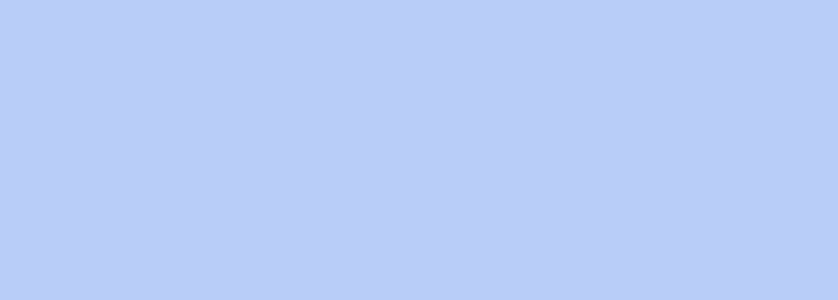
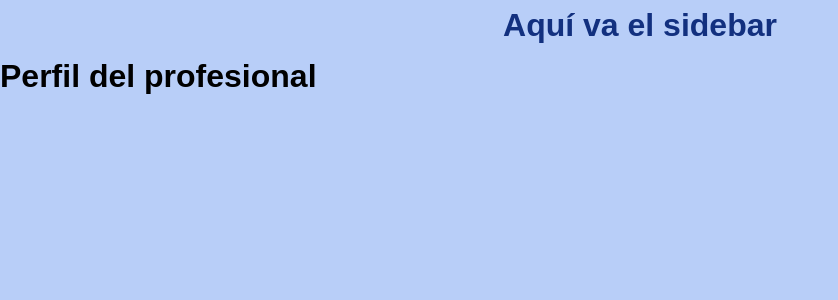
Before and after one commit to santiagoimbachi5-afk/RenovaVida, a React (Vite) app in the folder RenovaVida/: page /profesional/perfil in a window 1280 px wide. Before the commit this address had no page. Shown: the top 300 px of the page, without its empty margins (0-838 px from the left). Built offline with nearby package versions, Linux system fonts and the light colour scheme.

Commit message:
Update App.jsx

```diff
--- a/RenovaVida/src/App.jsx
+++ b/RenovaVida/src/App.jsx
@@ -2,15 +2,16 @@ import Navbar from './components/Navbar.jsx'
 import Inicio from './pages/SobreNosotros.jsx'
 import Contactanos from './pages/Contactanos.jsx'
 import Footer from './components/Footer.jsx'
-import { Routes, Route, useLocation } from "react-router-dom";   // 1. agregaste useLocation
+import { Routes, Route, useLocation, Navigate } from "react-router-dom"
 import IniciarSesion from './pages/IniciarSesion.jsx'
 import Registro from './pages/Registro.jsx'
 import ScrollToTop from './components/ScrollToTop.jsx'
-import Perfil from './pages/profesional/Perfil.jsx'              // 2. nuevo import
+import Perfil from './pages/profesional/Perfil.jsx'
+import LayoutProfesional from './layouts/LayoutProfesional.jsx'
 
 function App() {
   const location = useLocation()
-  const esPanel = location.pathname.startsWith("/profesional")   // 3. detecta si estás en el panel
+  const esPanel = location.pathname.startsWith("/profesional")
 
   return (
     <>
@@ -22,7 +23,11 @@ function App() {
         <Route path="/contactanos" element={<Contactanos />} />
         <Route path="/iniciar-sesion" element={<IniciarSesion />} />
         <Route path="/registro" element={<Registro />} />
-        <Route path="/profesional" element={<Perfil />} />       {/* 4. nueva ruta */}
+
+        <Route path="/profesional" element={<LayoutProfesional />}>
+          <Route index element={<Navigate to="perfil" replace />} />
+          <Route path="perfil" element={<Perfil />} />
+        </Route>
       </Routes>
 
       {!esPanel && <Footer />}
```
